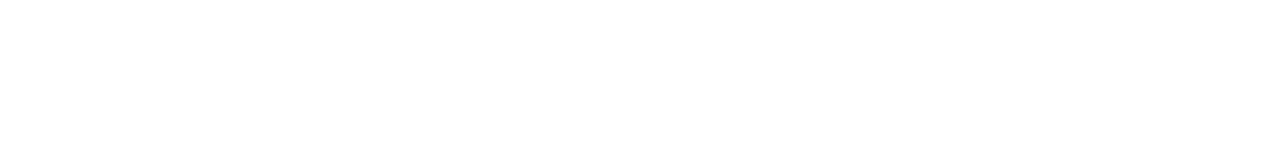
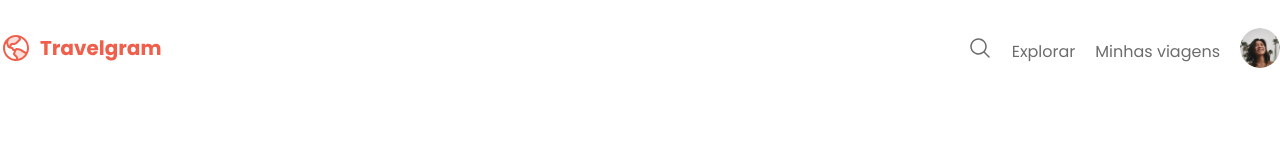
Before and after one commit to karenaraujodev/Projeto-Rocketseat-Travelgram, a plain HTML site: page index.html in a window 1280 px wide. Drawn offline with Linux system fonts and the light colour scheme; a web font is replaced by a local one.

Commit message:
alguns ajustes de variaveis globais e nav estruturado

```diff
--- a/index.html
+++ b/index.html
@@ -10,5 +10,27 @@
     <link href="https://fonts.googleapis.com/css2?family=Alice&family=Poppins:ital,wght@0,100;0,200;0,300;0,400;0,500;0,600;0,700;0,800;0,900;1,100;1,200;1,300;1,400;1,500;1,600;1,700;1,800;1,900&display=swap" rel="stylesheet">
 </head>
 <body>
+    <nav class="conteiner">
+        <a href="#" id="logo">
+            <img src="/assets/icons/Logo.svg" alt="logomarca">
+        </a>
+        <ul id="primary-menu">
+            <li>
+                <a href="#"><img src="assets/icons/MagnifyingGlass.svg" alt="icone de lupa"></a>
+            </li>
+            <li>
+                <a href="#">Explorar</a>
+            </li>
+            <li>
+                <a href="#">Minhas viagens</a>
+            </li>
+            <li>
+                <a href="#"><img src="assets/images/Profile pic.png" alt="foto de isabela"></a>
+            </li>
+        </ul>
+    </nav>
+    <header>
+
+    </header>
 </body>
 </html>
--- a/style.css
+++ b/style.css
@@ -1,26 +1,65 @@
-*{
+* {
     padding: 0;
     margin: 0;
     box-sizing: border-box;
 }
 
-:root{
+:root {
     --brand-color: #EF5F4C;
-    --background-color:#ffffff;
+    --background-color: #ffffff;
     --surface-color: #F5F5F5;
     --skeleton-color: #D9D9D9;
-    --shape-transparence:#ffffff73;
+    --shape-transparence: #ffffff73;
     --text-color-primary: #313131;
     --text-color-secondary: #6C6C6C;
 
-    --font-family: "Popins", sans-serif;
+    --font-family: "Poppins", sans-serif;
     --text-lg: bold 32px/125% var(--font-family);
-    --text: ;
+    --text: 16px/150% var(--font-family);
     --text-md: 14px/175% var(--font-family);
     --text-sm: 12px/175% var(--font-family);
 }
-body{
-    font: var(--text-lg);
+
+body {
+    font: var(--text);
     color: var(--text-color-secondary);
     background-color: var(--background-color);
 }
+
+nav {
+    display: flex;
+    justify-content: space-between;
+    align-items: center;
+    padding-block: 20px;
+}
+
+nav ul {
+    list-style: none;
+    display: flex;
+    align-items: center;
+    gap: 20px;
+    padding-block: 8px;
+}
+
+nav ul li:last-child img {
+    width: 40px;
+    height: 40px;
+    object-fit: cover;
+    border-radius: 50%;
+}
+
+a {
+    text-decoration: none;
+    color: inherit;
+}
+
+a:hover {
+    color: var(--brand-color);
+    text-decoration: underline;
+}
+
+.container {
+    padding-inline: 32px;
+    max-width: 1280px;
+    margin-inline: auto;
+}
```
Also changed, not shown: assets/icons/AirplaneTilt.svg (renamed from imagens/AirplaneTilt.svg), assets/icons/Image.svg (renamed from imagens/Image.svg), assets/icons/Logo.svg (renamed from imagens/Logo.svg), assets/icons/MagnifyingGlass.svg (renamed from imagens/MagnifyingGlass.svg), assets/icons/MapPin.svg (renamed from imagens/MapPin.svg), assets/images/Image 01.png (added), assets/images/Image 02.png (added), assets/images/Image 03.png (added), assets/images/Image 04.png (added), assets/images/Image 05.png (added), assets/images/Image 06.png (added), assets/images/Image 07.png (added), assets/images/Image 08.png (added), assets/images/Image 10.png (added), 3 more files, 11 other files.
